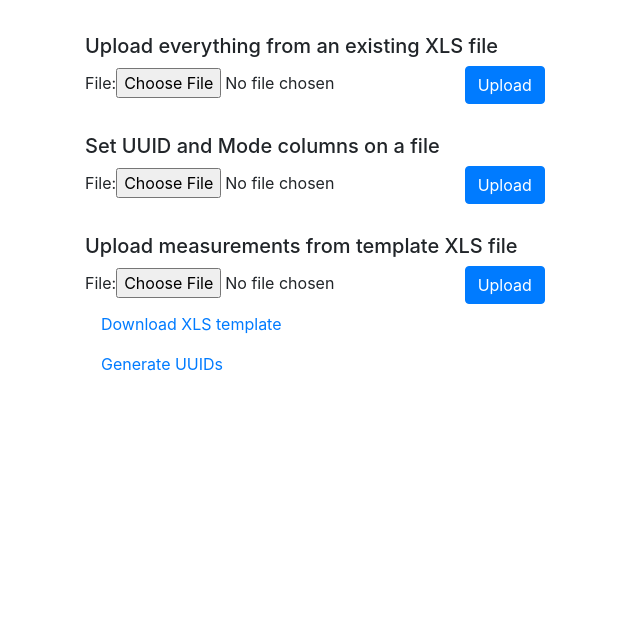
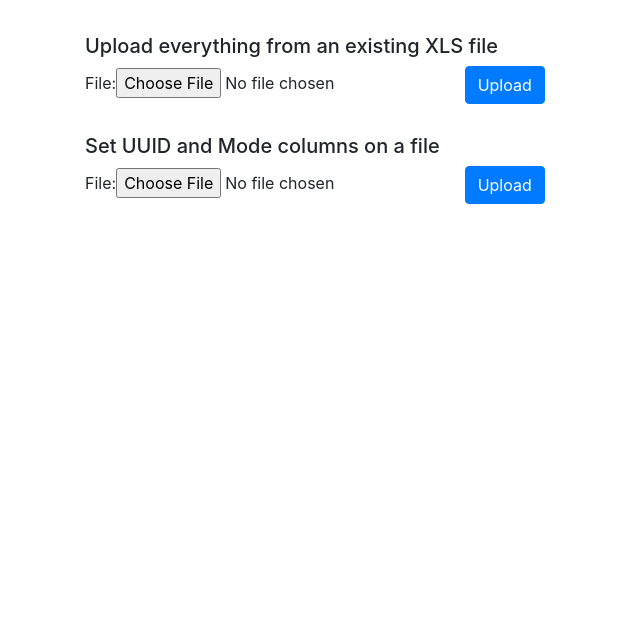
Before and after one commit to cellgeni/imaging-experiments-tracker, a Django app: page /import/ in a window 1280 px wide. Shown: the part 56-680 px from the top of the page, without its empty margins (0-640 px from the left). Run offline with Django 3.2, Linux system fonts and the light colour scheme; some libraries are stand-ins or nearby versions.

Commit message:
Delete measurements upload block (until needed)

```diff
--- a/templates/xls.html
+++ b/templates/xls.html
@@ -16,16 +16,6 @@
             <button class="btn btn-primary" type="submit" id="uuid-upload-button">Upload</button>
         </form>
     </div>
-    <div class="file-upload-block">
-        <h5>Upload measurements from template XLS file</h5>
-        <form action="" method="post" enctype="multipart/form-data">
-            {% csrf_token %}
-            {{ form }}
-            <button class="btn btn-primary" type="submit" id="measurements-upload-button">Upload</button>
-        </form>
-    </div>
-    <a class="nav-link" href={% url 'xls-template' %}>Download XLS template</a>
-    <a class="nav-link" href={% url 'uuids-generate' %}>Generate UUIDs</a>
 
     {% for log_entry in log %}
         {{ log_entry }}<br>
```
